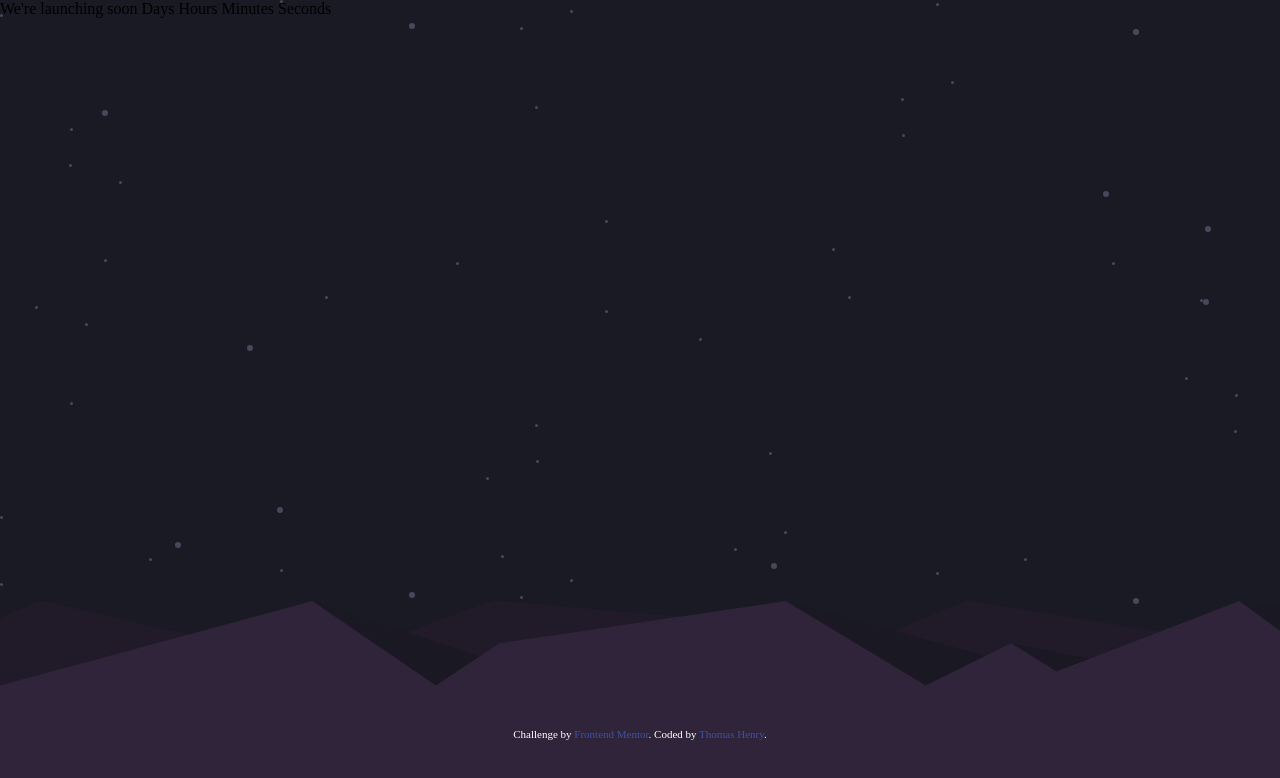
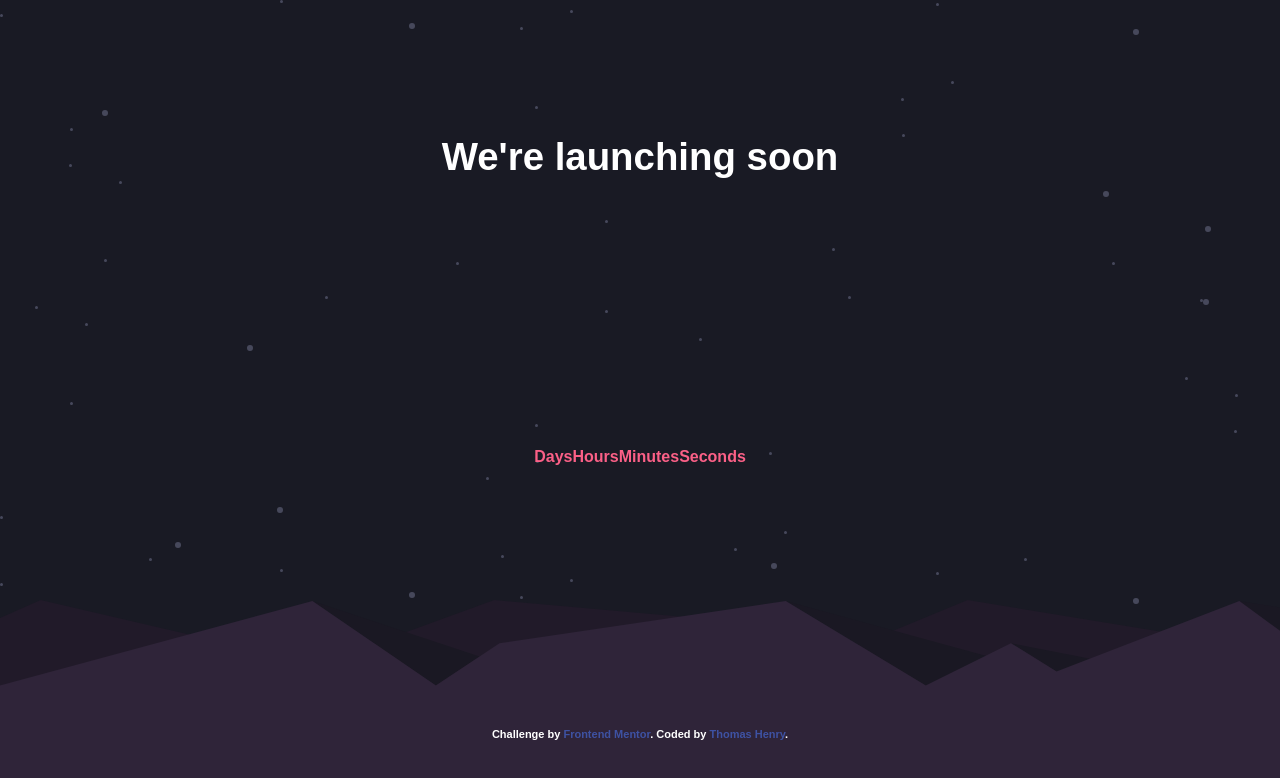
Before and after one commit to S4m0htTT/countdown-timer, a plain HTML site: page index.html in a window 1280 px wide. Drawn offline with Linux system fonts and the light colour scheme.

Commit message:
continuation style

```diff
--- a/index.html
+++ b/index.html
@@ -4,8 +4,6 @@
 <head>
   <meta charset="UTF-8">
   <meta name="viewport" content="width=device-width, initial-scale=1.0">
-  <!-- displays site properly based on user's device -->
-
   <link rel="icon" type="image/png" sizes="32x32" href="./images/favicon-32x32.png">
   <link rel="stylesheet" href="style.css">
   <title>Launch countdown timer</title>
@@ -13,12 +11,13 @@
 
 <body>
   <section class="content">
-    We're launching soon
-
-    Days
-    Hours
-    Minutes
-    Seconds
+    <h1> We're launching soon</h1>
+    <div id="timer">
+      <p>Days</p>
+      <p>Hours</p>
+      <p>Minutes</p>
+      <p>Seconds</p>
+    </div>
   </section>
   <div class="attribution">
     <p>
--- a/style.css
+++ b/style.css
@@ -4,8 +4,19 @@
     box-sizing: border-box;
 }
 
-.content{
+@import url('https://fonts.googleapis.com/css2?family=Red+Hat+Text:ital,wght@0,300..700;1,300..700&display=swap');
+
+body{
+    font-family: "Red Hat Text", sans-serif;
+    font-weight: 700;
+}
+
+.content {
     height: 75vh;
+    display: flex;
+    flex-direction: column;
+    justify-content: space-around;
+    align-items: center;
 }
 
 .attribution {
@@ -39,3 +50,15 @@ body {
     background-image: url("images/bg-stars.svg");
     overflow: hidden;
 }
+
+h1 {
+    color: hsl(0, 0%, 100%);
+    font-size: 3vw;
+    text-align: center;
+}
+
+#timer{
+    display: flex;
+    flex-direction: row;
+    color: hsl(345, 95%, 68%);
+}
```
